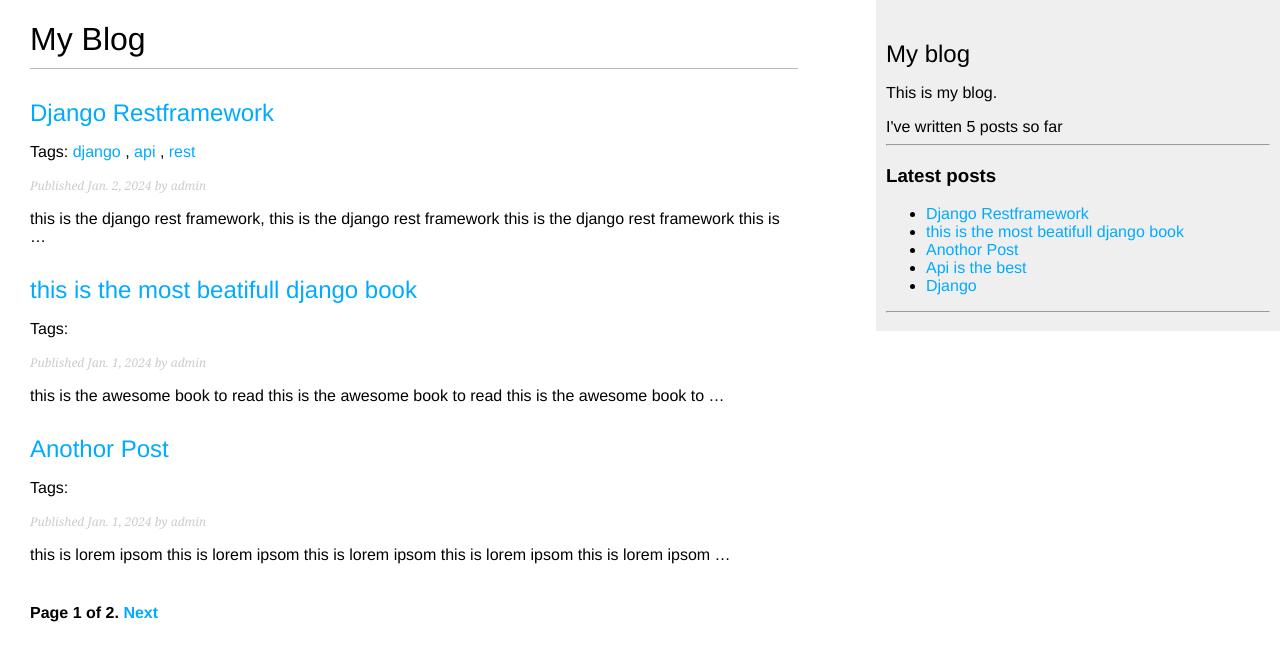
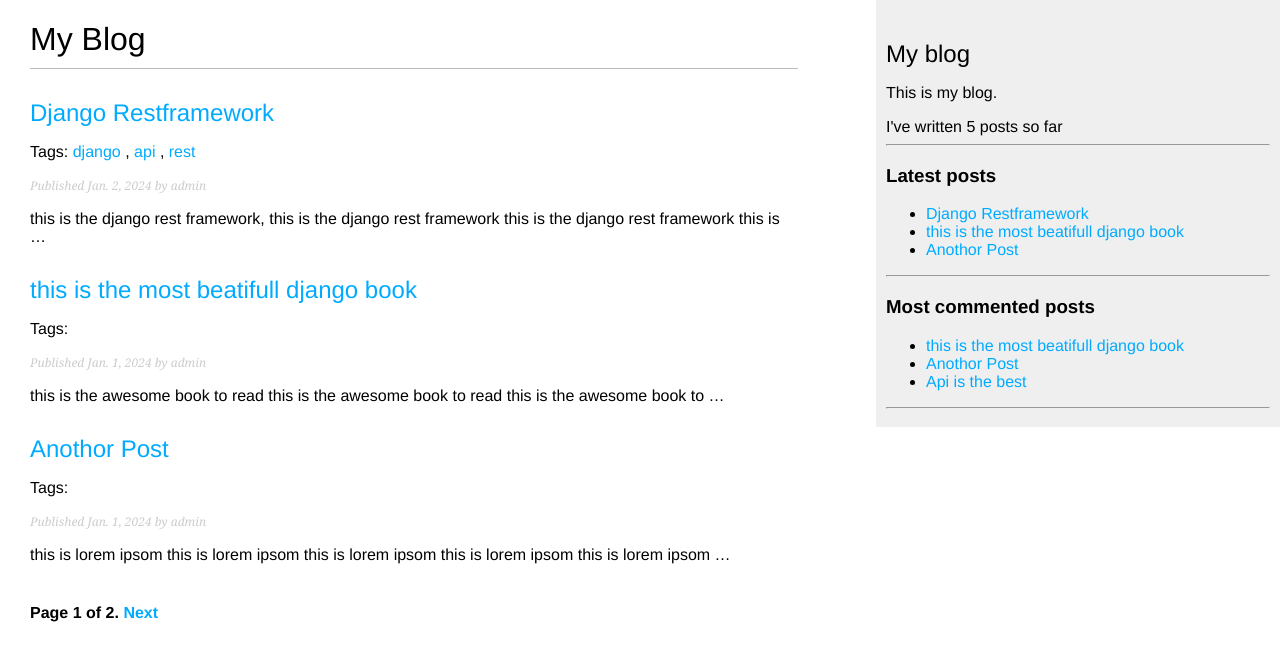
Before and after one commit to Ayman097/My_Blog, a Django app: page /blog/ in a window 1280 px wide. Shown: the top 649 px of the page. Run offline with Django 5.2, Linux system fonts and the light colour scheme; data comes from the database, SQL or seed files in the repository; parts of the project's set-up code (start-up, migrations or seed data) failed here and were passed over.

Commit message:
Creating a template tag that returns most commented posts

```diff
--- a/blog/templates/blog/base.html
+++ b/blog/templates/blog/base.html
@@ -17,8 +17,19 @@
       <p>This is my blog.</p>
       I've written {% total_posts %} posts so far<hr>
       <h3>Latest posts</h3>
-      {% show_latest_posts 5 %}
+      {% show_latest_posts 3 %}
       <hr>
+
+      <h3>Most commented posts</h3>
+      {% get_most_commented_posts as most_commented_posts %}
+        <ul>
+          {% for post in most_commented_posts %}
+            <li>
+            <a href="{{ post.get_absolute_url }}">{{ post.title }}</a>
+            </li>
+          {% endfor %}
+        </ul>
+        <hr>
     </div>
   </body>
 </html>
--- a/blog/templatetags/blog_tags.py
+++ b/blog/templatetags/blog_tags.py
@@ -1,5 +1,6 @@
 from django import template
 from ..models import Post
+from django.db.models import Count
 
 register = template.Library()
 
@@ -11,3 +12,7 @@ def total_posts():
 def show_latest_posts(count=5):
     latest_posts = Post.published.order_by('-publish')[:count]
     return {'latest_posts': latest_posts}
+
+@register.simple_tag
+def get_most_commented_posts(count=3):
+    return Post.published.annotate( total_comments=Count('comments')).order_by('-total_comments')[:count]
```
